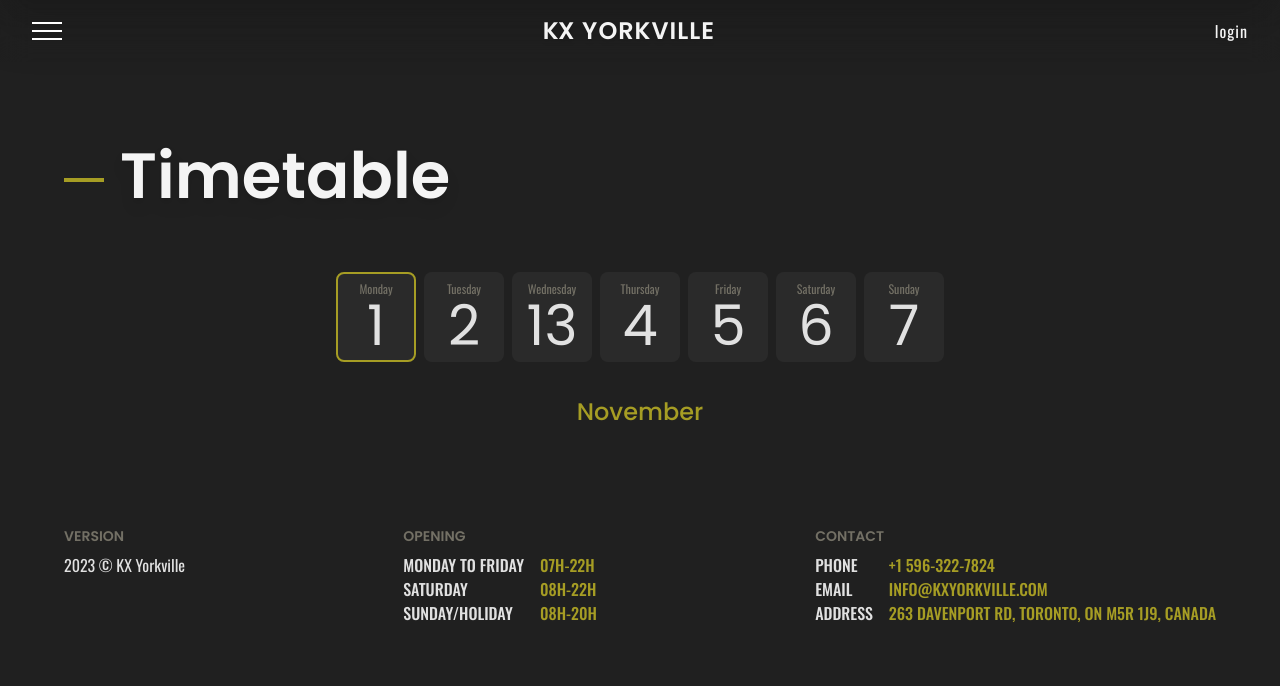
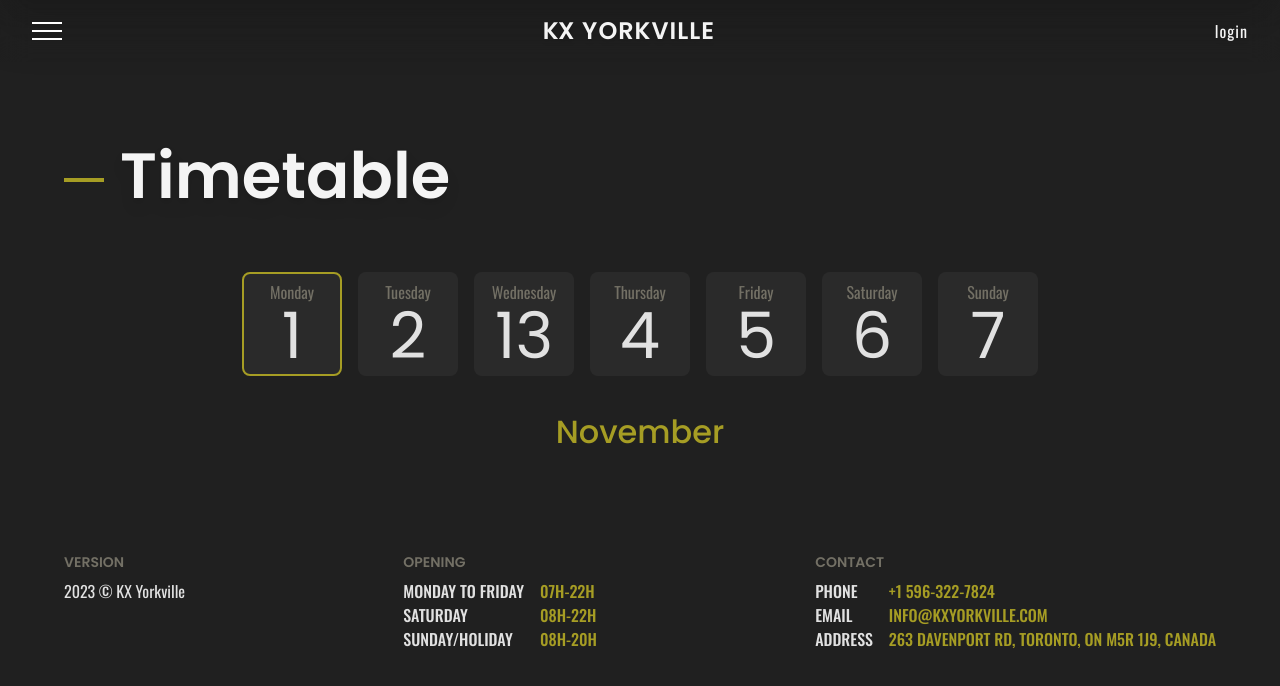
Before and after one commit to TLNRB/kxYorkville, a Vue app in the folder kxYorkville/: page /timetable in a window 1280 px wide. Shown: the top 686 px of the page. Built offline with nearby package versions, Linux system fonts and the light colour scheme.

Commit message:
timetable date section sizing

```diff
--- a/kxYorkville/src/views/TimetableView.vue
+++ b/kxYorkville/src/views/TimetableView.vue
@@ -57,27 +57,29 @@ const dates = [
     <Title class="mx-auto md:ml-0" content="Timetable" />
     <section class="mt-[3rem]">
       <!-- Date displayer -->
-      <div class="flex flex-wrap justify-center items-center gap-[.5rem]">
+      <div
+        class="flex flex-wrap justify-center items-center gap-[.5rem] md:gap-[.75rem] lg:gap-[1rem] xxxxl:gap-[1.25rem]"
+      >
         <div
           v-for="date in dates"
           :key="date.id"
-          class="w-[80px] py-[.375rem] flex flex-col justify-center items-center border-[2px] rounded-[8px] cursor-pointer bg-bgHoverDark hover:bg-primaryColor group duration-[.2s] ease-in-out"
+          class="w-[80px] py-[.375rem] flex flex-col justify-center items-center border-[2px] rounded-[8px] cursor-pointer bg-bgHoverDark hover:bg-primaryColor group duration-[.2s] ease-in-out md:w-[85px] lg:w-[100px] xxl:w-[120px] xxxxl:w-[135px]"
           :class="date.date == '1' ? 'border-primaryColor' : 'border-transparent'"
         >
           <p
-            class="font-oswald text-[.75rem] text-bgColorLightest group-hover:text-textLight duration-[.15s] ease-in-out"
+            class="font-oswald text-[.75rem] text-bgColorLightest group-hover:text-textLight duration-[.15s] ease-in-out md:text-[1rem] xxl:text-[1.125rem] xxxxl:text-[1.25rem]"
           >
             {{ date.day }}
           </p>
           <p
-            class="text-[3.5rem] leading-none text-textGray group-hover:text-textLight duration-[.15s] ease-in-out"
+            class="text-[3.5rem] leading-none text-textGray group-hover:text-textLight duration-[.15s] ease-in-out md:text-[4rem] xxl:text-[5rem] xxxxl:text-[6rem]"
           >
             {{ date.date }}
           </p>
         </div>
       </div>
       <h2
-        class="my-[2rem] flex justify-center items-center text-[1.5rem] font-[500] text-primaryColor"
+        class="my-[2rem] flex justify-center items-center text-[1.5rem] font-[500] text-primaryColor sm:text-[2rem] xxxxl:text-[2.5rem]"
       >
         November
       </h2>
```
